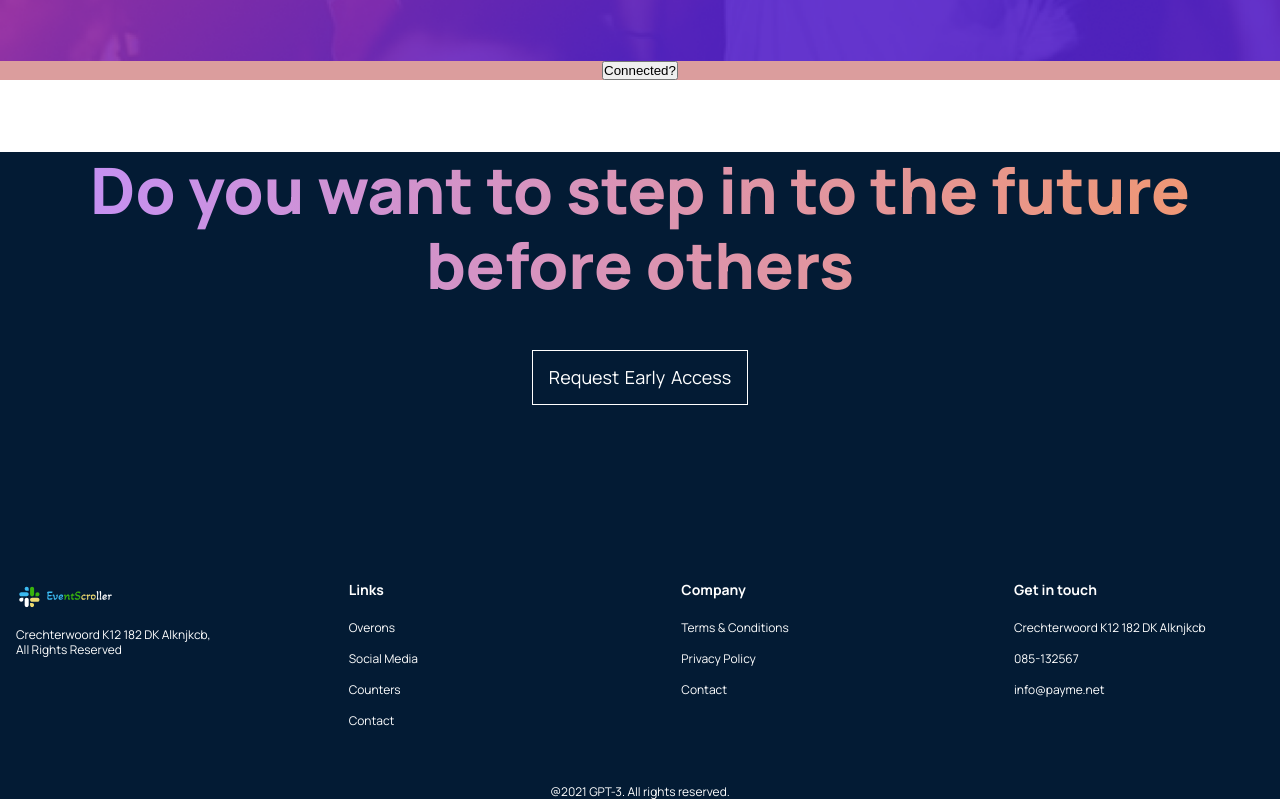
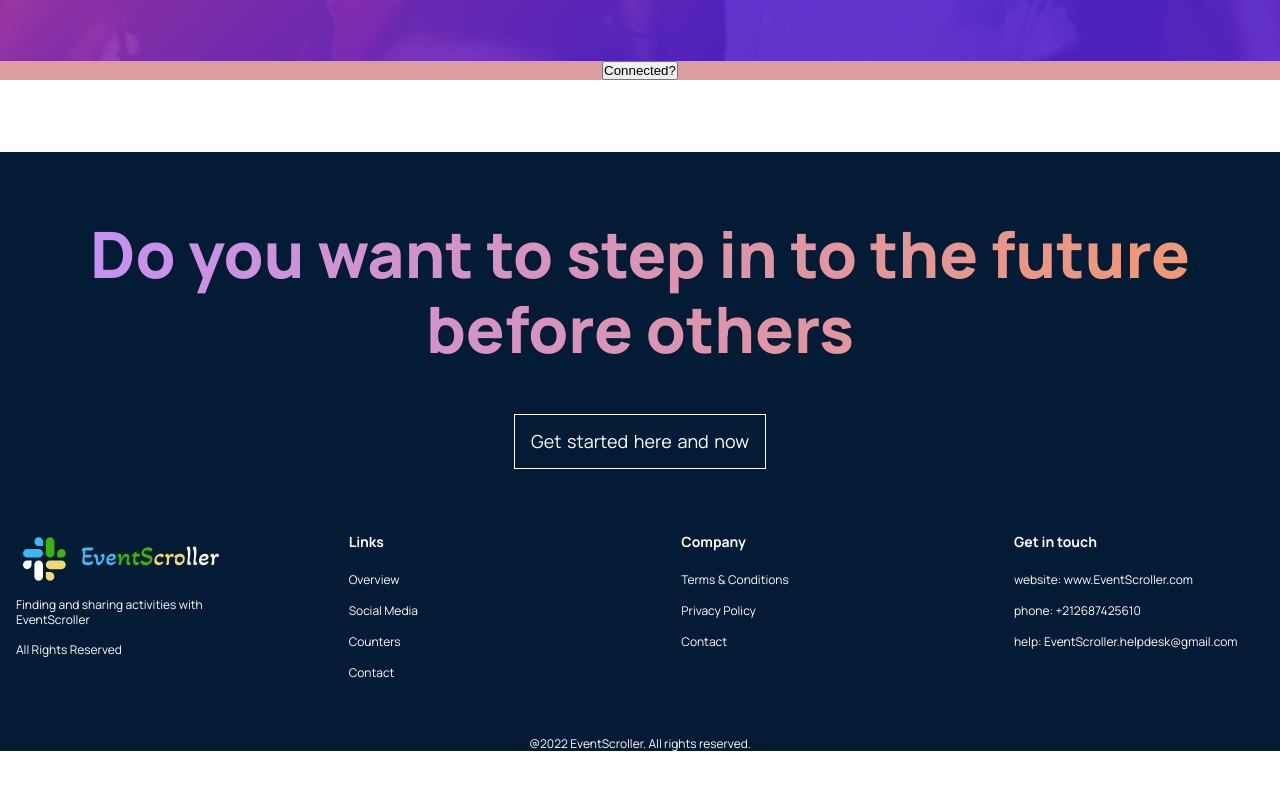
Before and after one commit to OssamaLouati/EventScroller-PFA, a React (Create React App) app in the folder client/: page / in a window 1280 px wide. Shown: the part 761-1561 px from the top of the page. After the commit the page ends 1513 px from the top, so only its background shows below. Built offline with nearby package versions, Linux system fonts and the light colour scheme; no server answers.

Commit message:
update footer

```diff
--- a/client/src/container/footer/Footer.js
+++ b/client/src/container/footer/Footer.js
@@ -9,17 +9,17 @@
     </div>
 
     <div className="gpt3__footer-btn">
-      <p>Request Early Access</p>
+      <p>Get started here and now </p>
     </div>
 
     <div className="gpt3__footer-links">
       <div className="gpt3__footer-links_logo">
         <img src={gpt3Logo} alt="gpt3_logo" />
-        <p>Crechterwoord K12 182 DK Alknjkcb, <br /> All Rights Reserved</p>
+        <p>Finding and sharing activities with EventScroller<br/> <br /> All Rights Reserved</p>
       </div>
       <div className="gpt3__footer-links_div">
         <h4>Links</h4>
-        <p>Overons</p>
+        <p>Overview</p>
         <p>Social Media</p>
         <p>Counters</p>
         <p>Contact</p>
@@ -32,14 +32,14 @@
       </div>
       <div className="gpt3__footer-links_div">
         <h4>Get in touch</h4>
-        <p>Crechterwoord K12 182 DK Alknjkcb</p>
-        <p>085-132567</p>
-        <p>info@payme.net</p>
+        <p>website: www.EventScroller.com</p>
+        <p>phone: +212687425610</p>
+        <p>help: EventScroller.helpdesk@gmail.com</p>
       </div>
     </div>
 
     <div className="gpt3__footer-copyright">
-      <p>@2021 GPT-3. All rights reserved.</p>
+      <p>@2022 EventScroller. All rights reserved.</p>
     </div>
   </div>
 );
--- a/client/src/container/footer/footer.css
+++ b/client/src/container/footer/footer.css
@@ -8,6 +8,7 @@
 }
 
 .gpt3__footer-heading {
+
     width: 100%;
     text-align: center;
 
@@ -18,6 +19,7 @@
     font-family: var(--font-family);
     font-weight: 800;
     font-size: 64px;
+    margin-top: 4rem;
     line-height: 75px;
 }
 
@@ -30,7 +32,7 @@
     border: 1px solid #fff;
     text-align: center;
 
-    margin-bottom: 10rem;
+    margin-bottom: 3rem;
     cursor: pointer;
 }
 
@@ -61,11 +63,12 @@
 .gpt3__footer-links_logo {
     display: flex;
     flex-direction: column;
+
 }
 
 .gpt3__footer-links_logo img {
-    width: 118px;
-    height: 30px;
+    width: auto;
+    height: 100%;
 
     margin-bottom: 1rem;
 }
```
